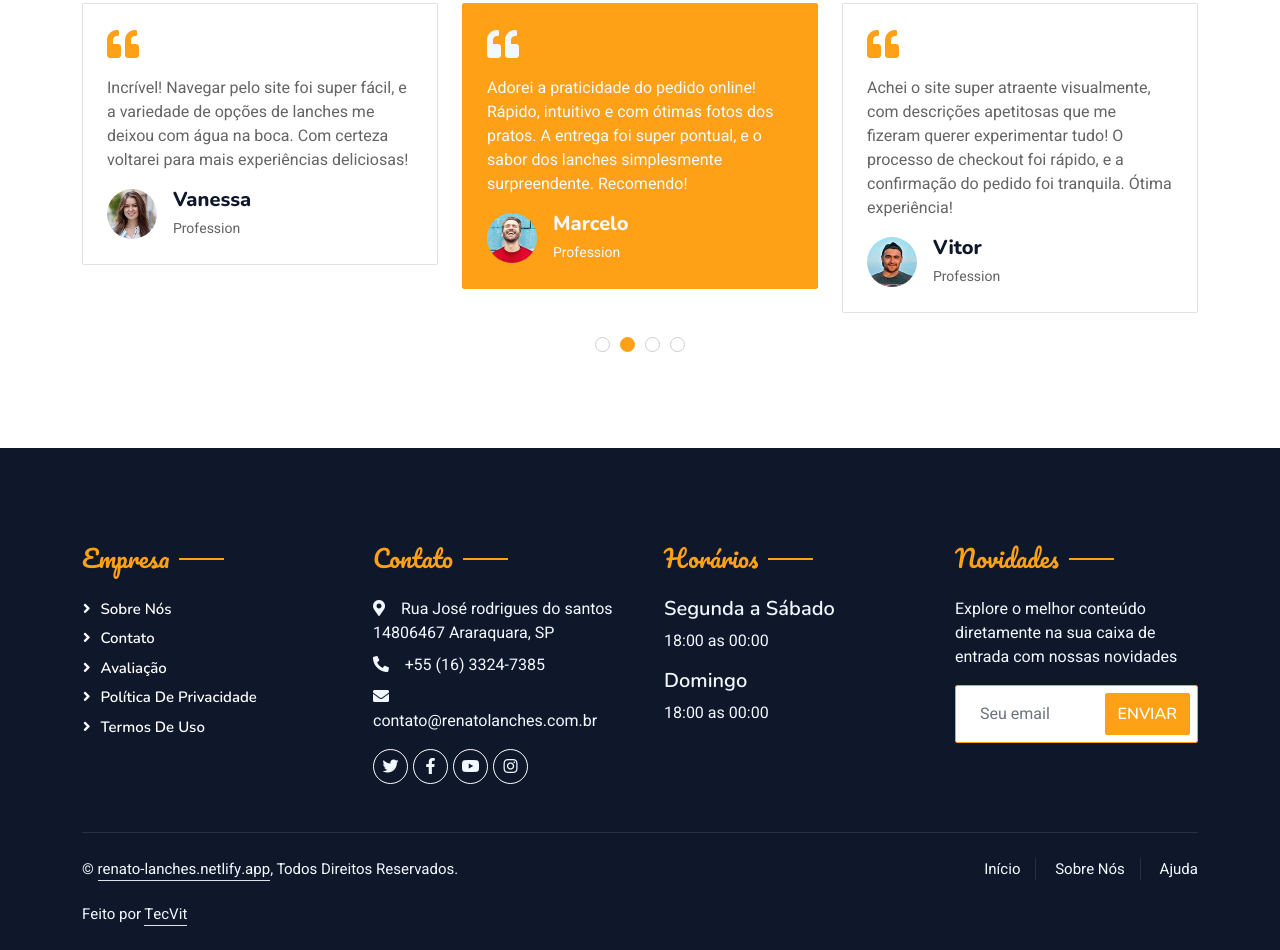
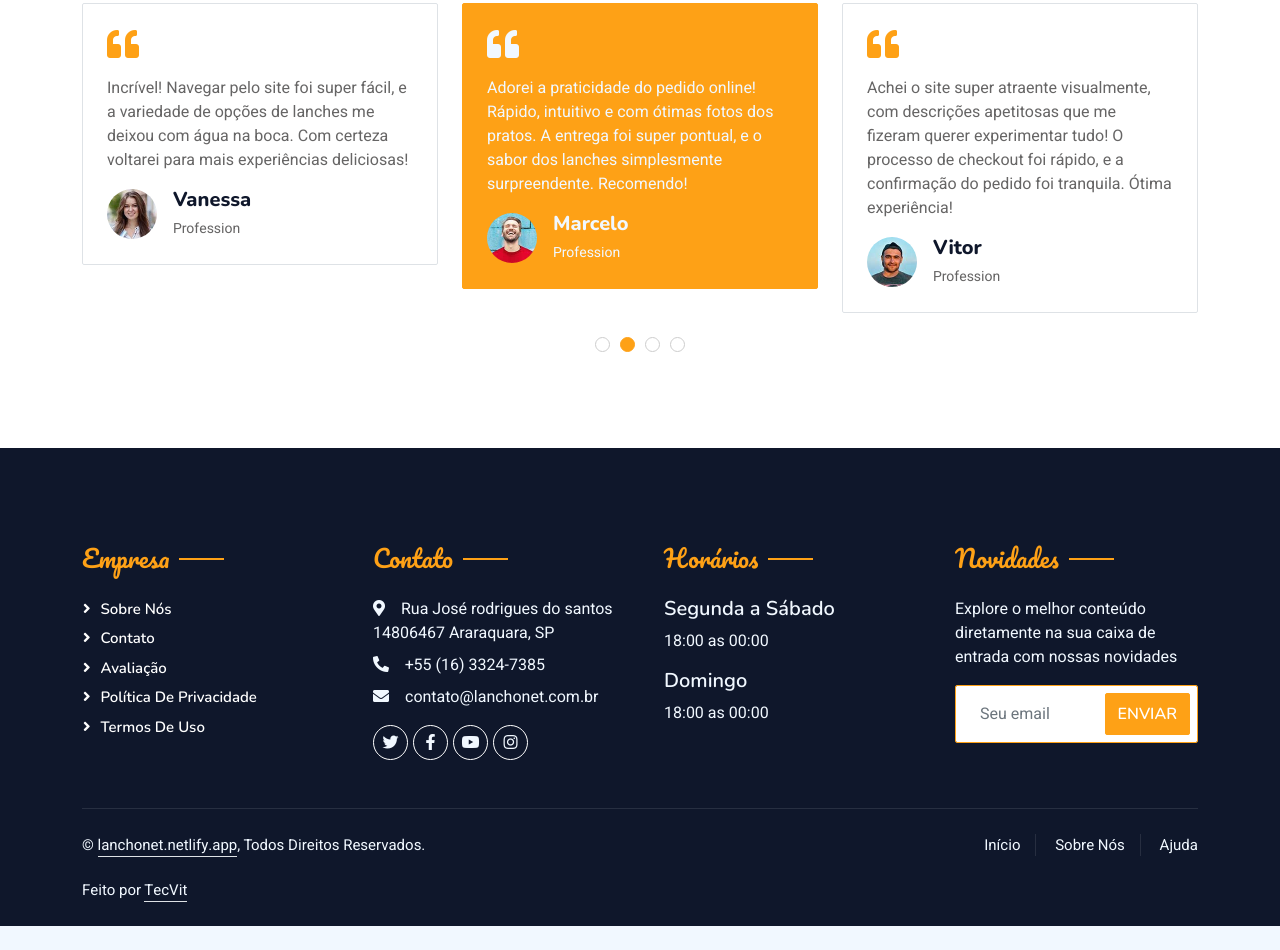
Before and after one commit to PixShopping/Freelancer, a plain HTML site: page index.html in a window 1280 px wide. Shown: the part 3493-4443 px from the top of the page. After the commit the page ends 4419 px from the top, so only its background shows below. Drawn offline with nearby package versions, Linux system fonts and the light colour scheme.

Commit message:
atualizando fazer pedido do site

```diff
--- a/index.html
+++ b/index.html
@@ -975,7 +975,7 @@
                         <h4 class="section-title ff-secondary text-start text-primary fw-normal mb-4">Contato</h4>
                         <p class="mb-2"><i class="fa fa-map-marker-alt me-3"></i>Rua José rodrigues do santos 14806467 Araraquara, SP</p>
                         <p class="mb-2"><i class="fa fa-phone-alt me-3"></i>+55 (16) 3324-7385</p>
-                        <p class="mb-2"><i class="fa fa-envelope me-3"></i>contato@renatolanches.com.br</p>
+                        <p class="mb-2"><i class="fa fa-envelope me-3"></i>contato@lanchonet.com.br</p>
                         <div class="d-flex pt-2">
                             <a class="btn btn-outline-light btn-social" href=""><i class="fab fa-twitter"></i></a>
                             <a class="btn btn-outline-light btn-social" href="https://www.facebook.com/loukoporlanches/about?locale=pt_BR"><i class="fab fa-facebook-f"></i></a>
@@ -1004,7 +1004,7 @@
                 <div class="copyright">
                     <div class="row">
                         <div class="col-md-6 text-center text-md-start mb-3 mb-md-0">
-                            &copy; <a class="border-bottom" href="https://renato-lanches.netlify.app">renato-lanches.netlify.app</a>, Todos Direitos Reservados.
+                            &copy; <a class="border-bottom" href="https://lanchonet.netlify.app">lanchonet.netlify.app</a>, Todos Direitos Reservados.
 
 							<!--/*** This template is free as long as you keep the footer author’s credit link/attribution link/backlink. If you'd like to use the template without the footer author’s credit link/attribution link/backlink, you can purchase the Credit Removal License from "https://htmlcodex.com/credit-removal". Thank you for your support. ***/-->
 							<br><br> Feito por <a class="border-bottom" href="https://beacons.ai/tecvit" target="_blank">TecVit</a>
```
